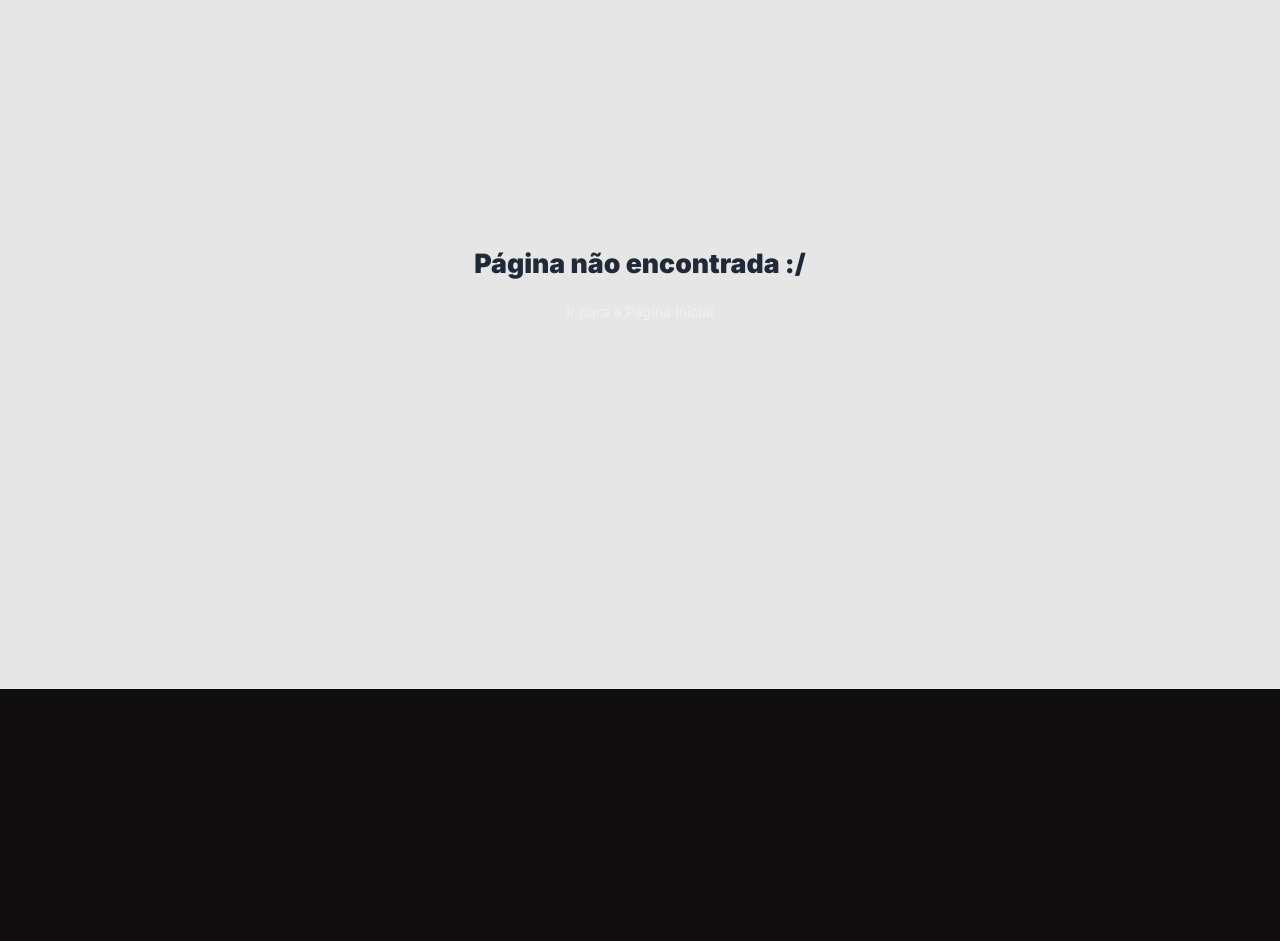
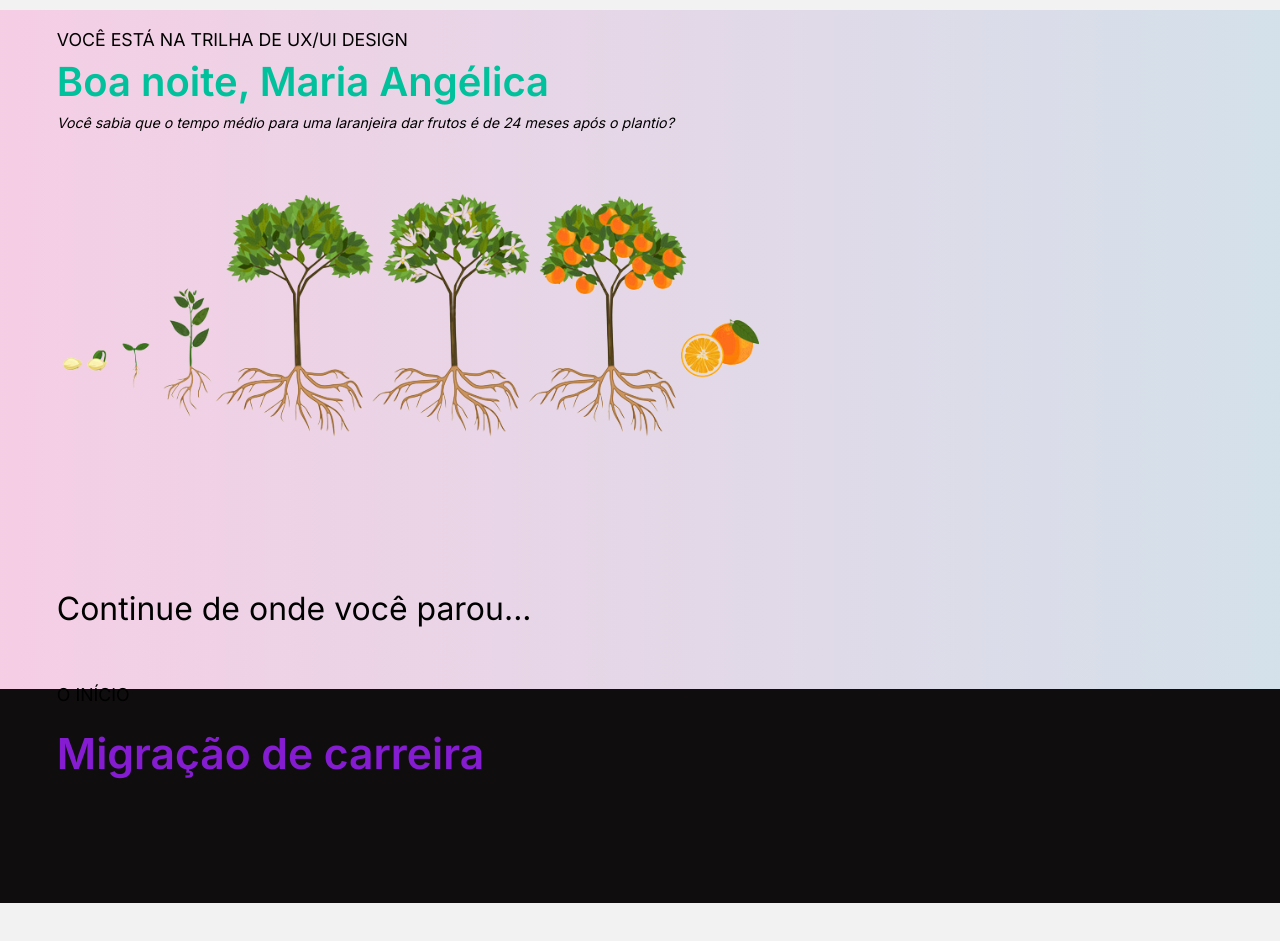
Before and after one commit to Squad-23/orange-evolution-frontend, a React (Vite) app: page /trilha in a window 1280 px wide. Shown: the part 111-1052 px from the top of the page. Before the commit the page ends 800 px from the top, so only its background shows below. Built offline with nearby package versions, Linux system fonts and the light colour scheme.

Commit message:
✨ feat(trail/index.tsx): creating and styling trail page

```diff
--- a/src/App.tsx
+++ b/src/App.tsx
@@ -8,7 +8,7 @@
 import { Landing } from './pages/Landing';
 import { Login } from './pages/Login';
 import { NotFound } from './pages/NotFound';
-
+import { Trail } from './pages/Trail'
 
 export function App() {
   const { theme } = useContext(ThemeContext);
@@ -20,7 +20,9 @@
           <Route path="/" element={<Landing />} />
           <Route path="/login" element={<Login />} />
           <Route path="/dashboard" element={<Dashboard />} />
+          <Route path="/trilha" element={<Trail />} />
           <Route path="*" element={<NotFound />} />
+
 
         </Routes>
       </BrowserRouter>
--- /dev/null
+++ b/src/pages/Trail/index.tsx
@@ -0,0 +1,31 @@
+import TrilhaLaranja from '../../assets/imagem-trilha-laranja.svg'
+import { Footer } from '../../components/Footer';
+import { Menu } from '../../components/Menu';
+
+
+
+export function Trail(){
+    return (
+        <div className="bg-dominant-100 w-screen h-screen bg-gradient-to-r from-[#FD7AC54D] to-[#267CBC26]">
+            <Menu/>
+                <div className="pt-7 px-16 flex from ">
+                    <div className="flex flex-col   space-y-3">
+                        <span className="flex flex-col">
+                            <h3 className="text-xl font-">VOCÊ ESTÁ NA TRILHA DE UX/UI DESIGN </h3>
+                            <h1 className="font-semibold text-[40px] text-brand-green">Boa noite, Maria Angélica</h1>
+                            <p className="text-left italic pr-24">Você sabia que o tempo médio para uma laranjeira dar frutos é de 24 meses após o plantio?</p>
+                        </span>
+                            <img src={ TrilhaLaranja } alt="Imagem de evolução pé de laranja" className="pt-14 pb-40" />
+                        <span className="flex flex-col  ">
+                            <p className="text-4xl font-medium pb-16">Continue de onde você parou...</p>
+                            <div>
+                                <p className="text-xl font-medium pb-7">O INÍCIO</p>
+                                <h1 className="text-5xl font-semibold text-[#861CD2] pb-36">Migração de carreira</h1>
+                            </div>
+                        </span>
+                    </div>
+                </div>
+            <Footer/>
+        </div>
+)
+}
```
Also changed, not shown: src/assets/imagem-trilha-laranja.svg (added).
